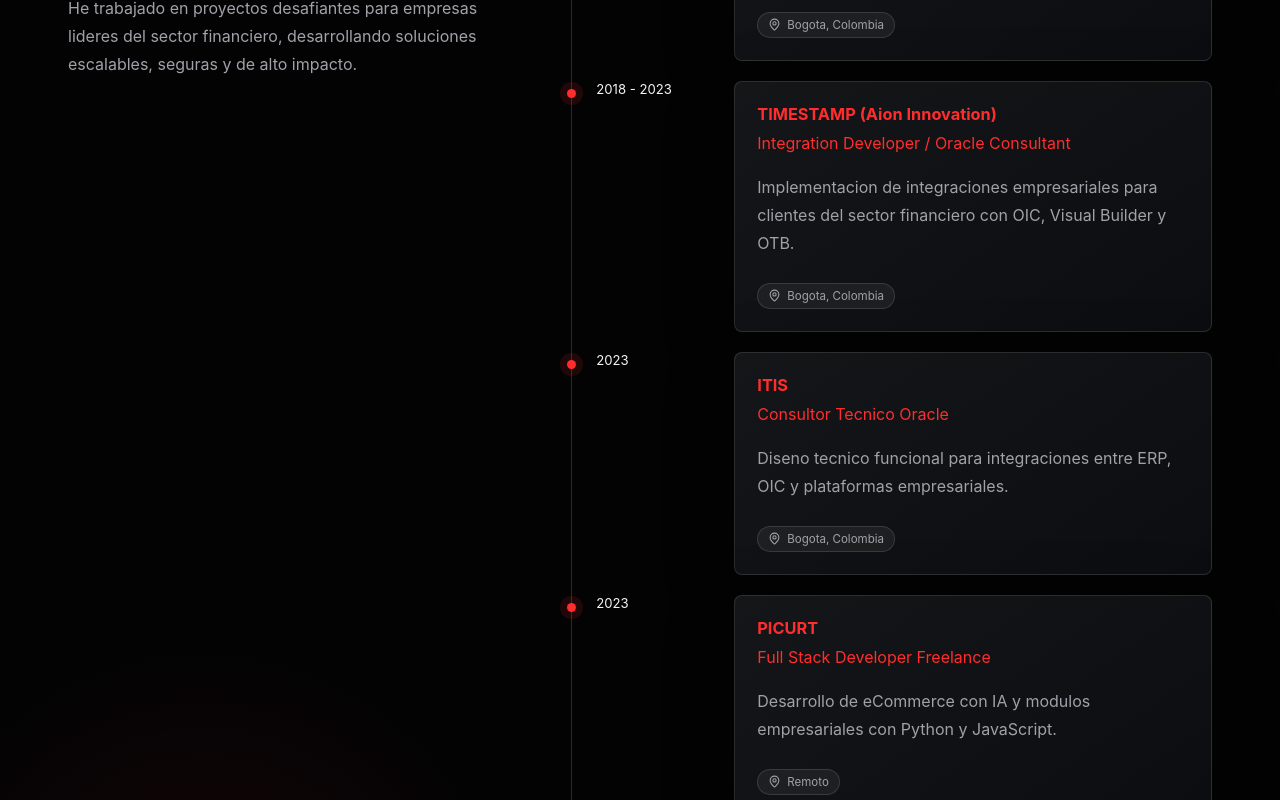
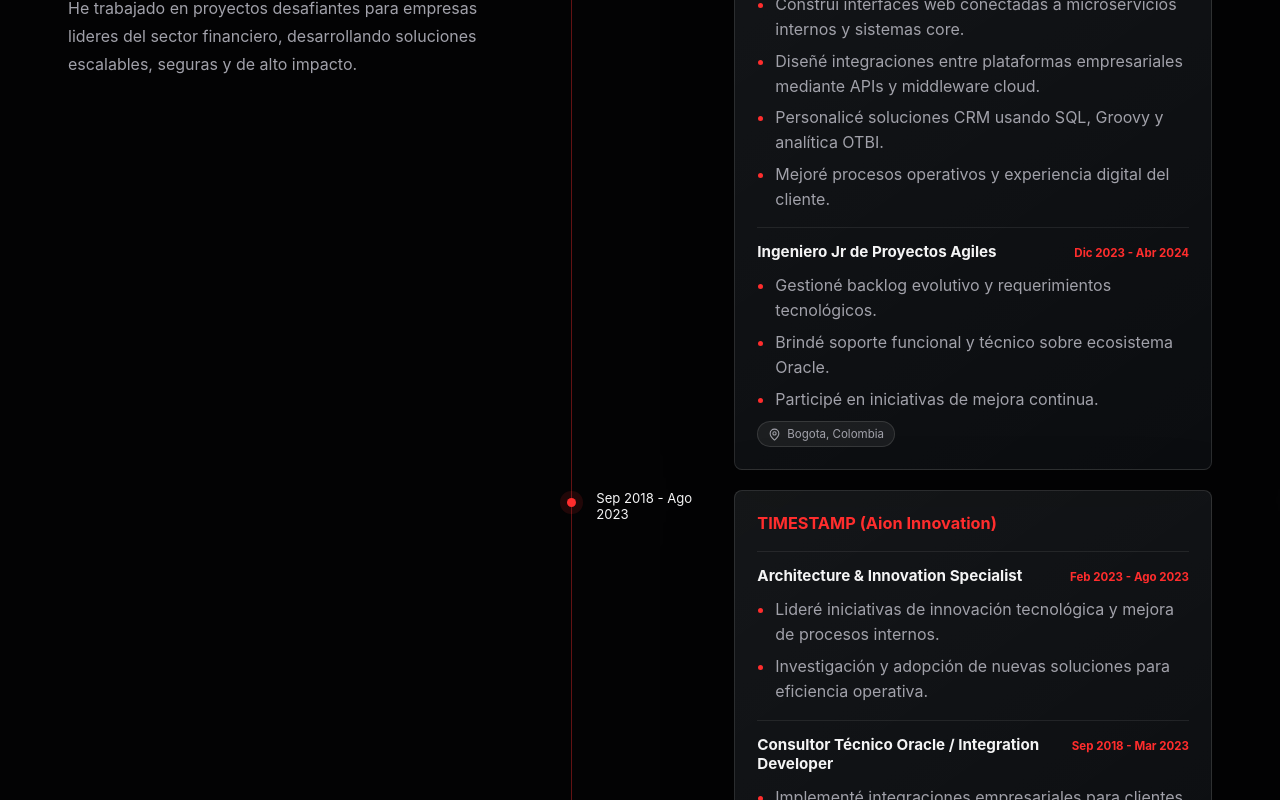
Before and after one commit to DanielSQN/mi-portafolio-web, a Next.js app: page / in a window 1280 px wide. Shown: the part 1120-1920 px from the top of the page. Built offline with nearby package versions, Linux system fonts and the light colour scheme; no server answers.

Commit message:
Update hero JSON and enrich experience timeline

```diff
--- a/src/app/globals.css
+++ b/src/app/globals.css
@@ -600,6 +600,49 @@
 .timeline article {
   padding: 22px;
   position: relative;
+}
+
+.timeline-roles {
+  display: grid;
+  gap: 16px;
+  margin-top: 18px;
+}
+
+.timeline-role {
+  border-top: 1px solid rgba(255, 255, 255, 0.08);
+  padding-top: 14px;
+}
+
+.timeline-role-heading {
+  align-items: baseline;
+  display: flex;
+  gap: 12px;
+  justify-content: space-between;
+}
+
+.timeline-role-heading strong {
+  color: var(--text);
+  font-size: 0.95rem;
+}
+
+.timeline-role-heading span {
+  color: var(--red);
+  flex: 0 0 auto;
+  font-size: 0.72rem;
+  font-weight: 700;
+}
+
+.timeline-role ul {
+  color: var(--muted);
+  display: grid;
+  gap: 7px;
+  line-height: 1.55;
+  margin: 12px 0 0;
+  padding-left: 18px;
+}
+
+.timeline-role li::marker {
+  color: var(--red);
 }
 
 .pill {
@@ -1300,6 +1343,12 @@
     left: -25px;
   }
 
+  .timeline-role-heading {
+    align-items: flex-start;
+    flex-direction: column;
+    gap: 4px;
+  }
+
   .skill-row {
     grid-template-columns: 1fr;
   }
--- a/src/components/ExperienceSection.js
+++ b/src/components/ExperienceSection.js
@@ -20,9 +20,26 @@
             <article className="glass-card">
               <div>
                 <h3>{item.company}</h3>
-                <p className="role">{item.role}</p>
+                {item.role ? <p className="role">{item.role}</p> : null}
               </div>
-              <p>{item.description}</p>
+              {item.description ? <p>{item.description}</p> : null}
+              {item.roles ? (
+                <div className="timeline-roles">
+                  {item.roles.map((role) => (
+                    <div className="timeline-role" key={`${item.company}-${role.title}`}>
+                      <div className="timeline-role-heading">
+                        <strong>{role.title}</strong>
+                        <span>{role.period}</span>
+                      </div>
+                      <ul>
+                        {role.details.map((detail) => (
+                          <li key={detail}>{detail}</li>
+                        ))}
+                      </ul>
+                    </div>
+                  ))}
+                </div>
+              ) : null}
               <span className="pill">
                 <MapPin size={13} /> {item.location}
               </span>
--- a/src/data/portfolio.js
+++ b/src/data/portfolio.js
@@ -19,7 +19,7 @@
 
 export const heroJson = {
   ingeniero: "Daniel Quintero",
-  sobre_mi: ["Cristiano", "Software Engineer", "Motos", "Gaming", "Tecnología"],
+  sobre_mi: ["Hijo de Dios", "Software Engineer", "Motos", "Gaming", "Tecnología"],
   habilidades: [
     "Trabajo en equipo",
     "Innovación",
@@ -55,23 +55,59 @@
 
 export const experience = [
   {
-    period: "2023 - Actualidad",
+    period: "Dic 2023 - Actualidad",
     company: "COLFONDOS S.A.",
-    role: "Software Engineer / Front-end & Integrations Specialist",
     location: "Bogota, Colombia",
-    description:
-      "Lider en implementaciones CRM e integraciones regulatorias. Desarrollo de interfaces, APIs y automatizacion de procesos."
+    roles: [
+      {
+        period: "Abr 2024 - Actualidad",
+        title: "Software Engineer / Front-end & Integrations Specialist",
+        details: [
+          "Lideré implementaciones CRM e integraciones regulatorias con la Superfinanciera para flujos PQRS.",
+          "Construí interfaces web conectadas a microservicios internos y sistemas core.",
+          "Diseñé integraciones entre plataformas empresariales mediante APIs y middleware cloud.",
+          "Personalicé soluciones CRM usando SQL, Groovy y analítica OTBI.",
+          "Mejoré procesos operativos y experiencia digital del cliente."
+        ]
+      },
+      {
+        period: "Dic 2023 - Abr 2024",
+        title: "Ingeniero Jr de Proyectos Agiles",
+        details: [
+          "Gestioné backlog evolutivo y requerimientos tecnológicos.",
+          "Brindé soporte funcional y técnico sobre ecosistema Oracle.",
+          "Participé en iniciativas de mejora continua."
+        ]
+      }
+    ]
   },
   {
-    period: "2018 - 2023",
+    period: "Sep 2018 - Ago 2023",
     company: "TIMESTAMP (Aion Innovation)",
-    role: "Integration Developer / Oracle Consultant",
     location: "Bogota, Colombia",
-    description:
-      "Implementacion de integraciones empresariales para clientes del sector financiero con OIC, Visual Builder y OTB."
+    roles: [
+      {
+        period: "Feb 2023 - Ago 2023",
+        title: "Architecture & Innovation Specialist",
+        details: [
+          "Lideré iniciativas de innovación tecnológica y mejora de procesos internos.",
+          "Investigación y adopción de nuevas soluciones para eficiencia operativa."
+        ]
+      },
+      {
+        period: "Sep 2018 - Mar 2023",
+        title: "Consultor Técnico Oracle / Integration Developer",
+        details: [
+          "Implementé integraciones empresariales para clientes del sector financiero.",
+          "Desarrollé soluciones cloud con Oracle Integration Cloud, Visual Builder y OTBI.",
+          "Automaticé procesos mediante APIs REST/SOAP.",
+          "Realicé soporte técnico especializado y diseño funcional."
+        ]
+      }
+    ]
   },
   {
-    period: "2023",
+    period: "Sep 2023 - Dic 2023",
     company: "ITIS",
     role: "Consultor Tecnico Oracle",
     location: "Bogota, Colombia",
@@ -79,12 +115,12 @@
       "Diseno tecnico funcional para integraciones entre ERP, OIC y plataformas empresariales."
   },
   {
-    period: "2023",
-    company: "PICURT",
+    period: "Jul 2023 - Sep 2023",
+    company: "PICURIT",
     role: "Full Stack Developer Freelance",
-    location: "Remoto",
+    location: "Bogota, Colombia",
     description:
-      "Desarrollo de eCommerce con IA y modulos empresariales con Python y JavaScript."
+      "Desarrollo de extensión Chrome integrada con APIs de IA y construcción de módulos empresariales con Python y JavaScript."
   }
 ];
 
```
